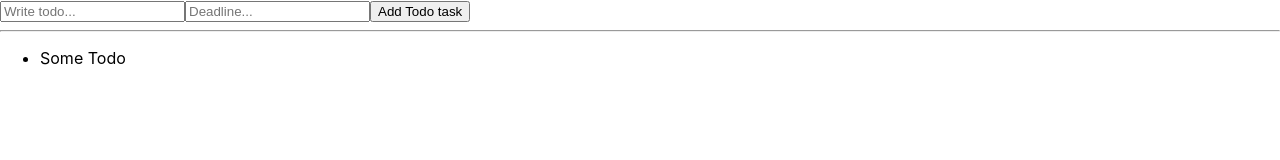
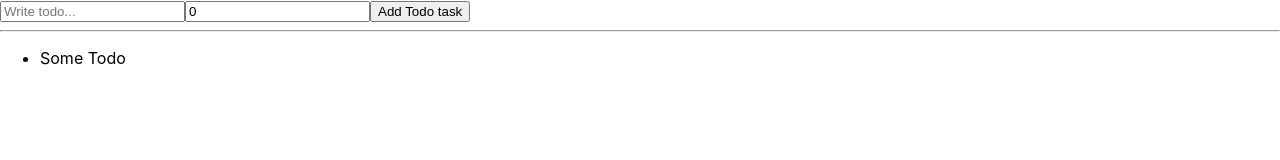
Before and after one commit to jinyeong-park/todo-add-type-redux, a React (Create React App) app: page / in a window 1280 px wide. Shown: the top 160 px of the page. Built offline with nearby package versions, Linux system fonts and the light colour scheme.

Commit message:
add name in the input so that changeHandler can handle two inputs onchange handler

```diff
--- a/src/components/NewTodoInput.tsx
+++ b/src/components/NewTodoInput.tsx
@@ -9,13 +9,18 @@ export const NewTodoInput:React.FC<NewTodoInputProps> = ({ addTodo }) => {
   const [deadline, setDeadline] = React.useState(0)
 
   const changeHandler:React.ChangeEventHandler<HTMLInputElement> = (event) => {
-    setTodo(event.target.value)
+    if (event.target.name === 'todo') {
+      setTodo(event.target.value)
+    } else {
+      setDeadline(Number(event.target.value))
+    }
+
   }
 
   return (
     <div>
-      <input type='text' value={todo} onChange={changeHandler} placeholder='Write todo...' />
-      <input type='number' value={todo} onChange={changeHandler} placeholder='Deadline...' />
+      <input type='text' value={todo} name='todo' onChange={changeHandler} placeholder='Write todo...' />
+      <input type='number' value={deadline} name='deadline' onChange={changeHandler} placeholder='Deadline...' />
       <button>Add Todo task</button>
     </div>
   )
```
